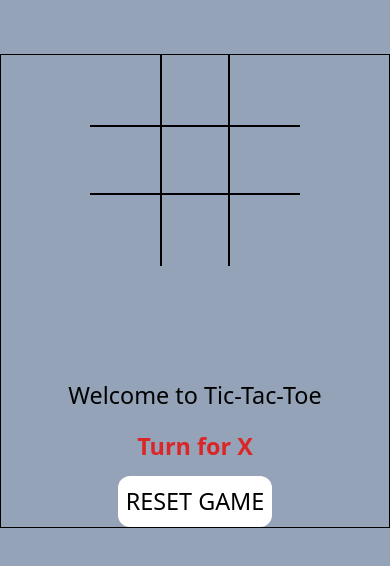
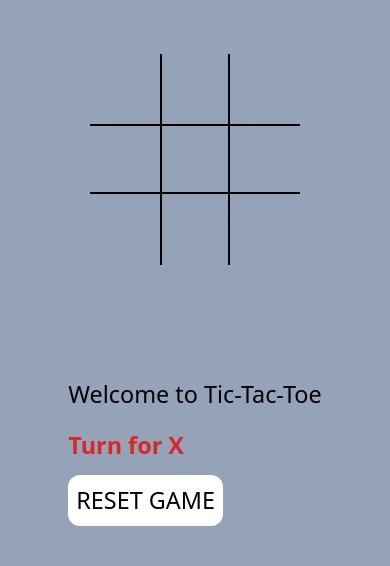
Before and after one commit to VarunRewadi/tic-tac-toe, a website: page index.html in a window 390 px wide. Shown: the part 58-624 px from the top of the page. Drawn offline with Linux system fonts and the light colour scheme.

Commit message:
Update index.html

```diff
--- a/index.html
+++ b/index.html
@@ -25,8 +25,6 @@
 
         @media (max-width: 1024px) {
             #container{
-                border: 1px solid black;
-                text-align: center;
                 flex-direction: column;
                 align-items: center;
             }
```
